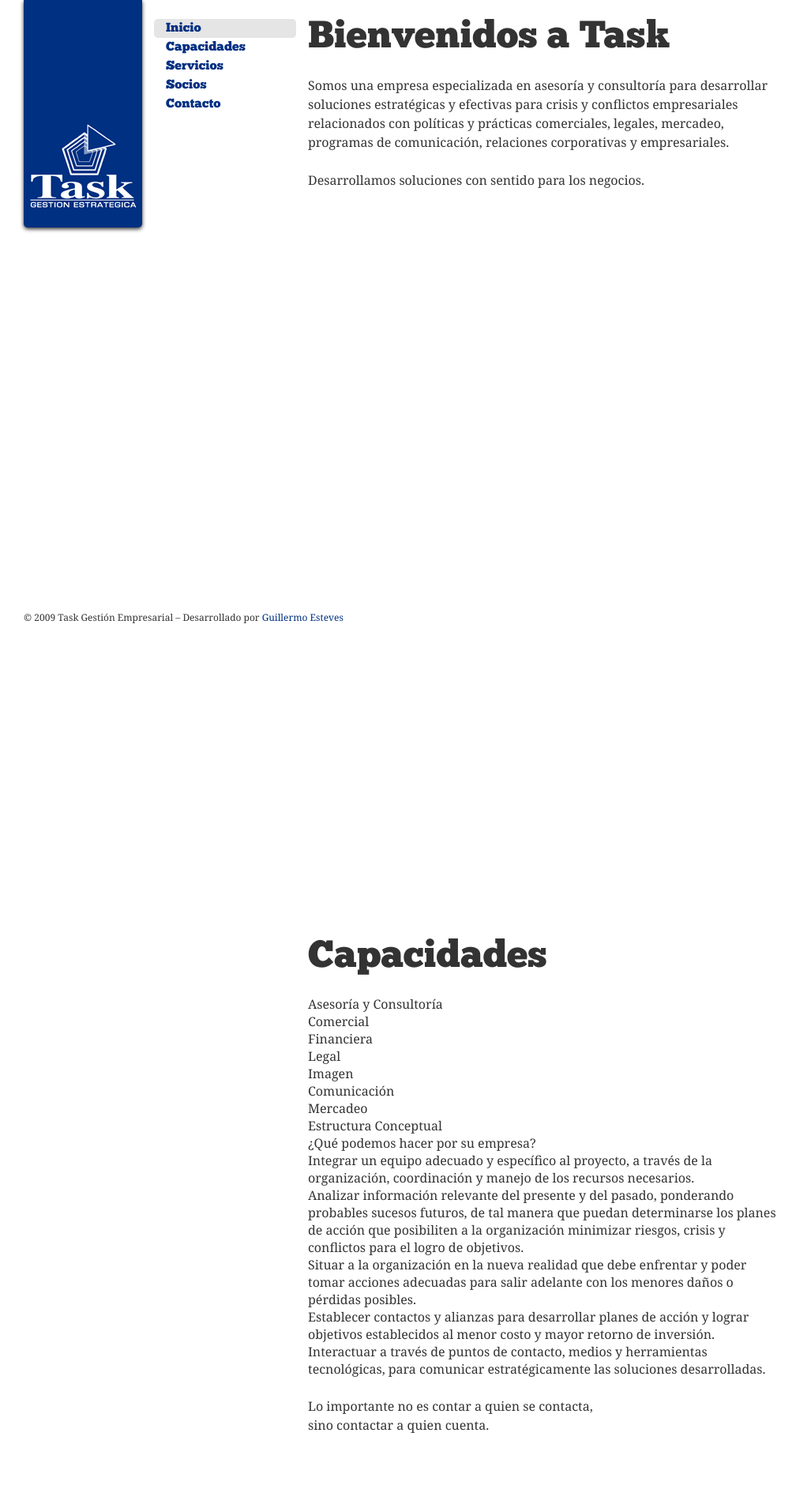
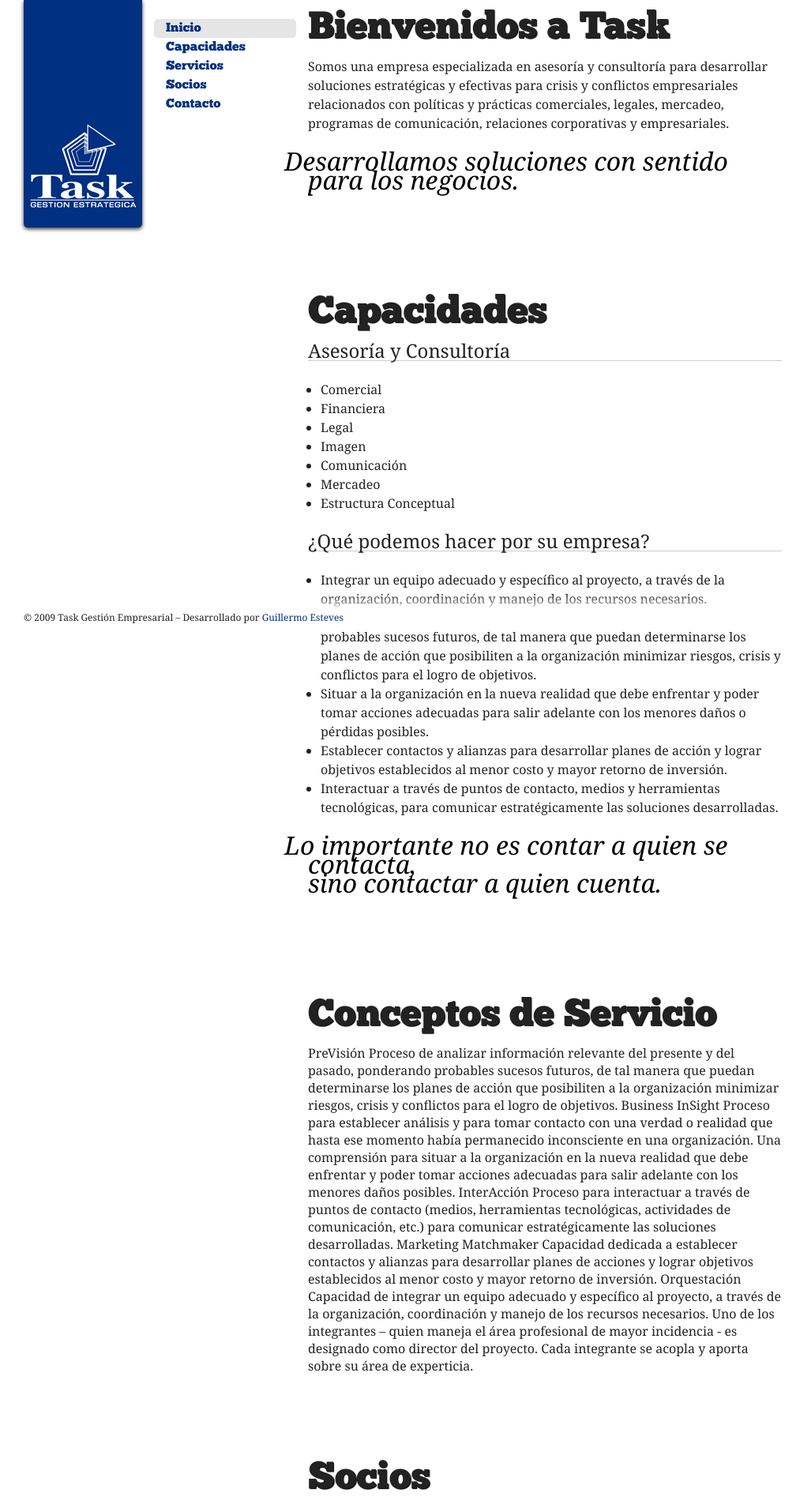
Before and after one commit to gesteves/taskgestion, a Python web app: template templates/index.html in a window 1280 px wide. Shown: the top 1909 px of the page at 79% size, without its empty margins (0-1027 px from the left). Run offline with Jinja, Linux system fonts and the light colour scheme; the template is opened without the code that fills it, so the values that code supplies are empty; some libraries are stand-ins or nearby versions.

Commit message:
Added a bunch of styles

```diff
--- a/static/css/main.css
+++ b/static/css/main.css
@@ -18,7 +18,7 @@ Blue: #003082
 
 body {
 	font-family: Baskerville, Constantia, Georgia, "Times New Roman", Times, serif;
-	color:#333;
+	color:#222;
 }
 
 h1 {
@@ -93,7 +93,7 @@ nav.main a:hover, nav.main a:active{
 	text-decoration:none;
 	color:#fff;
 	background:#003082;
-	text-shadow:0 1px 2px #000;
+	text-shadow:0 1px 1px #000;
 }
 
 #content {
@@ -102,7 +102,7 @@ nav.main a:hover, nav.main a:active{
 	margin-left:390px;
 }
 
-p {
+p, ul {
 	font-size:16px;
 	line-height:1.5;
 	margin:1.5em 0;
@@ -111,17 +111,56 @@ p {
 h2 {
 	font-family:Chunk;
 	font-size:48px;
+	line-height:0.5;
+	margin:0.5em 0;
+	text-shadow:1px 1px 1px #000;
+	width:600px;
+}
+
+h3 {
+	font-size:24px;
 	line-height:1;
-	margin:0.5em 0;
+	margin:1em 0;
+	border-bottom:1px solid #ccc;
+	clear:both;
+}
+
+h4 {
+	font-size:16px;
+	line-height:1.5;
+	margin:0;
+	border-bottom:1px solid #ccc;
 }
 
 section {
 	display:block;
 	float:left;
 	width:600px;
-	margin-bottom:900px;
+	margin-bottom:96px;
 }
 
+blockquote {
+	clear:both;
+}
+
+blockquote p {
+	font-size:32px;
+	font-style:italic;
+	line-height:0.75;
+	margin:0.75em 0;
+	text-indent:-30px;
+	color:#000;
+}
+
+span.amp, cite {
+	font-style:italic;
+}
+
+abbr {
+	letter-spacing:0.1em;
+	font-variant:small-caps;
+	text-transform:lowercase;
+}
 
 a {
 	color:#003082;
@@ -132,6 +171,46 @@ a:link, a:visited {
 }
 a:hover, a:active {
 	text-decoration:underline;
+}
+#content ul {
+	margin-left:1em;
+}
+#content ul li {
+	list-style-type:disc;
+}
+
+#capacidades div {
+	width:225px;
+	margin-left:15px;
+	padding:0 15px;
+	float:right;
+	background:rgba(204, 204, 204, 0.5);
+	-webkit-border-radius:5px;
+	-moz-border-radius:5px;
+}
+
+#capacidades div ul {
+	margin-top:0;
+	margin-bottom:0;
+}
+
+#servicios div {
+	width:285px;
+	float:left;
+}
+#servicios div.left {
+	margin-right:15px;
+}
+#servicios div.right {
+	margin-left:15px;
+}
+
+#socios ul li ul {
+	margin:0;
+}
+#socios ul li ul li {
+	padding-left:1em;
+	list-style-type:none;
 }
 
 footer {
```
